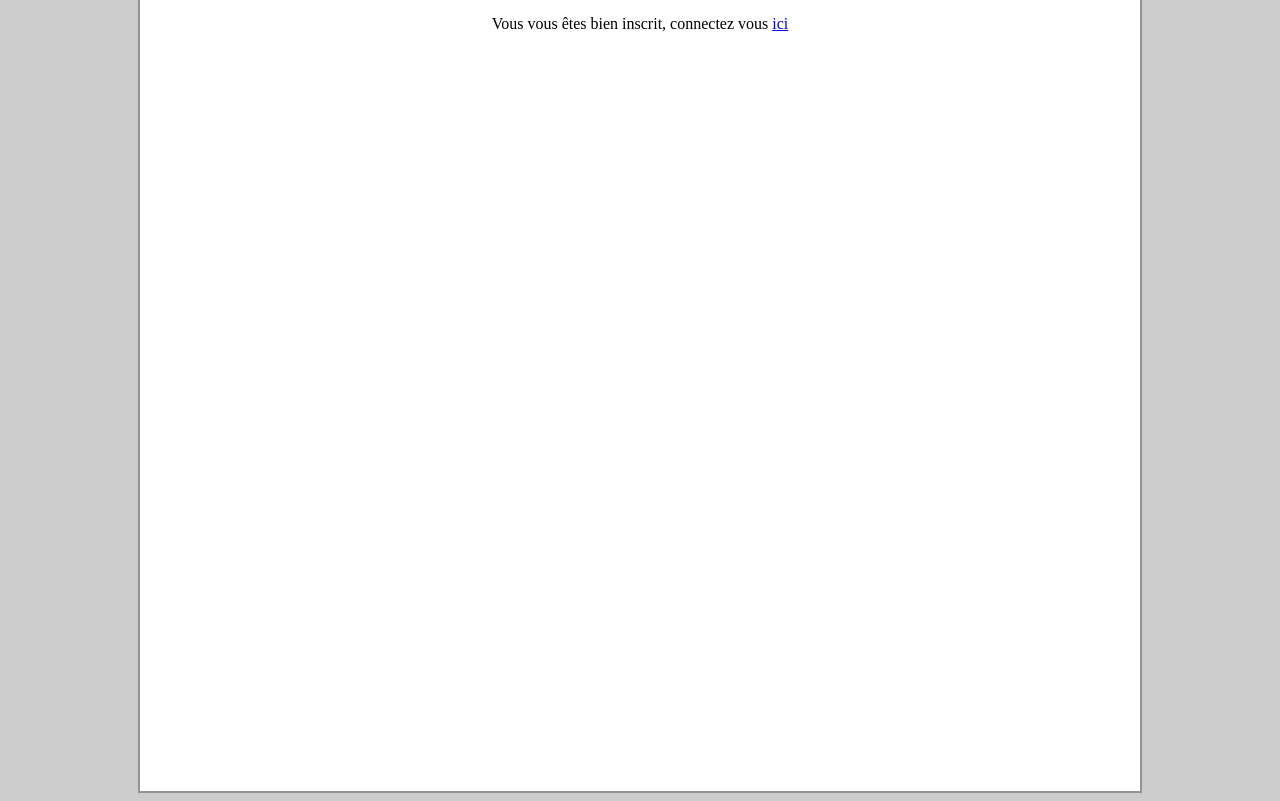
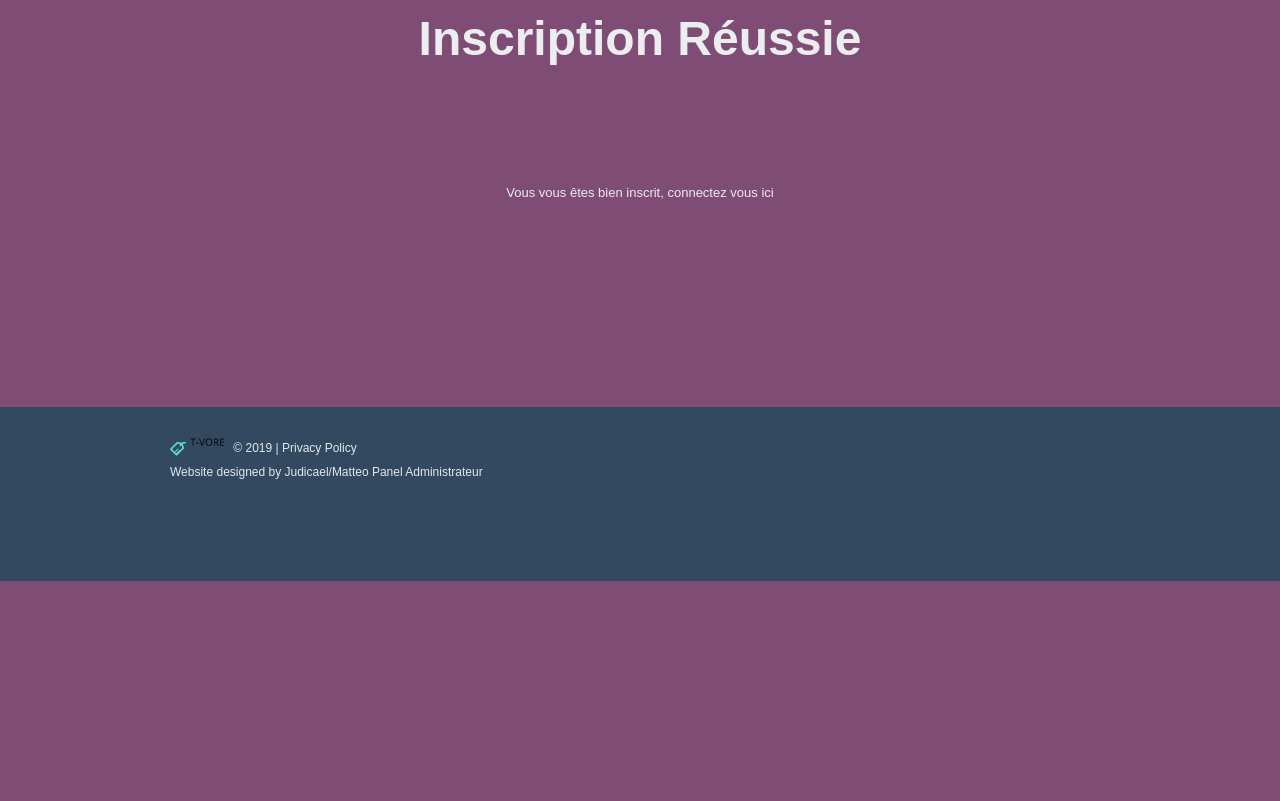
Before and after one commit to Azarote/t_vore, a PHP site: page /ins_confirmation.php in a window 1280 px wide. Shown: the part 219-1020 px from the top of the page. After the commit the page ends 800 px from the top, so only its background shows below. Run offline with PHP 8.4, Linux system fonts and the light colour scheme.

Commit message:
Inscription
-Modification majeur

```diff
--- a/index.php
+++ b/index.php
@@ -20,7 +20,7 @@ echo "<html>";
 					echo '<div class="menu_block">';
 					echo '	<nav>';
 						echo '	<ul class="sf-menu">';
-							echo '	<li class="current men"><a  href="index.html">Accueil</a> <strong class="hover"></strong></li>';
+							echo '	<li class="current men"><a  href="index.php">Accueil</a> <strong class="hover"></strong></li>';
 							echo '	<li class="men1"><a  href="#page3">À propos</a><strong class="hover"></strong></li>';
 								echo '<li class="men2"><a  href="boutique.php">Boutique</a> <strong class="hover"></strong></li>';
 
@@ -29,10 +29,11 @@ echo "<html>";
 								if (empty($_SESSION['admin'])) {
 									echo '<li class="men3"><a  href="connect\index.html">Connexion</a> <strong class="hover"></strong></li>';
 
+
 									}
 
 									else {
-								echo "";
+								echo '<li class="men3"><a href="deconnexion.php">Deconnexion</a> <strong class="hover"></strong></li>';
 
 
 								}
--- a/ins_confirmation.php
+++ b/ins_confirmation.php
@@ -2,28 +2,65 @@
 <head>
 
 	<meta charset="UTF-8">
-	<link rel="stylesheet" type="text/css" href="style.css">
+		<link rel="icon" href="images/favicon.ico">
+		<link rel="shortcut icon" href="images/favicon.ico" />
+		<link rel="stylesheet" href="css/boutique.css">
+		<link rel="stylesheet" href="css/camera.css">
+		<link rel="stylesheet" href="css/form.css">
+		<link rel="stylesheet" type="text/css" href="css/boutiqueBox.css">
 
 	<title>T-VORE Confirmation Inscription</title>
 </head>
 
 <body>
 
-<div class="site">
+		<header class="page1">
+			<div class="container_12">
+				<div class="grid_12">
+					<h1><a href="#"><img src="images/logo.png"></a></h1>
+					<div class="menu_block">
+						<nav>
+							<ul class="sf-menu">
+								<li class="current men"><a  href="index.php">Accueil</a> <strong class="hover"></strong></li>
+								<li class="men1"><a  href="#">À propos</a><strong class="hover"></strong></li>
+								<li class="men2"><a  href="boutique.php">Boutique</a> <strong class="hover"></strong></li>
+								<li class="men3"><a  href="connect\index.html">Connexion</a> <strong class="hover"></strong></li>
+								<li class="men4"><a  href="#">Nous Contacter</a> <strong class="hover"></strong></li>
+								<li class="men5"><a  href="#">Votre Panier</a> <strong class="hover"></strong></li>
+							</ul>
+							</ul>
+						</nav>
+						<div class="clear"></div>
+					</div>
+				</div>
+				<div class="clear"></div>
+			</div>
+		</header>
+			<div id="page4" class="content">
+			<div class="container_12">
+				<div class="grid_12">
+					<div class="slogan">
+						<h3>Inscription Réussie</h3>
+							</div>
+							<p align="center">Vous vous êtes bien inscrit, connectez vous <a href="connect\index.html"> ici</a></p>
+				</div>
 
-	<header></header>
-
-	<section>
-	<p align="center">Vous vous êtes bien inscrit, connectez vous <a href="compte.php"> ici</a></p>
-	</section>
+			</div>
+		</div>
 
 
 
 
-
-
-
-
+			<footer>
+			<div class="container_12">
+				<div class="grid_12">
+					<div class="copy">
+						<a href="#"><img src="images/footer_logo.png" alt="" width="60"></a>  &copy; 2019 | <a href="#">Privacy Policy</a> <br> Website designed by Judicael/Matteo <a href="admin/index.php" rel="nofollow">Panel Administrateur</a>
+					</div>
+				</div>
+				<div class="clear"></div>
+			</div>
+		</footer>
 
 	</body>
 	</html>
```
Also changed, not shown: 1 other file.
